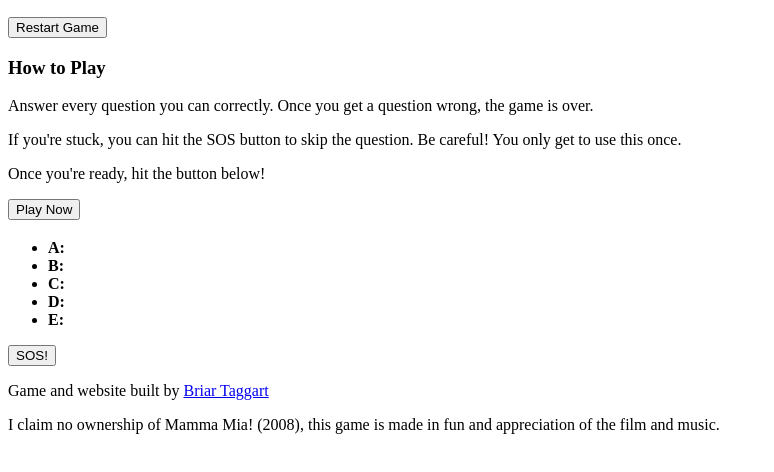
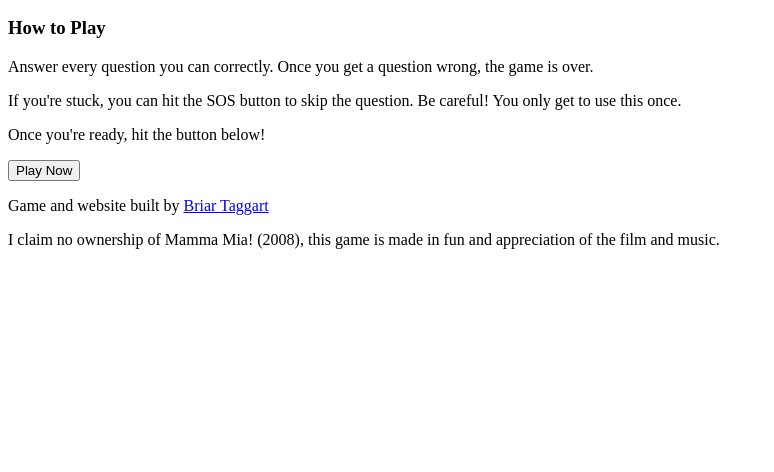
Before and after one commit to CuriosityBard/WhatsTheNameOfTheGame, a plain HTML site: page index.html in a window 1280 px wide. Shown: the part 110-582 px from the top of the page, without its empty margins (0-774 px from the left). Drawn offline with Linux system fonts and the light colour scheme.

Commit message:
Hide gameplay elements

```diff
--- a/index.html
+++ b/index.html
@@ -11,7 +11,7 @@
     <header>
         <h1>What's the Name of the Game?</h1>
         <h2>A Mamma Mia! (2008) Quiz Game</h2>
-        <button id="restart" class="control">Restart Game</button>
+        <button id="restart" class="control" style="display:none;">Restart Game</button>
     </header>
     <main>
         <div id="intro" class="container">
@@ -21,7 +21,7 @@
             <p>Once you're ready, hit the button below!</p>
             <button id="start" class="control">Play Now</button>
         </div>
-        <div id="question" class="container">
+        <div id="question" class="container" style="display:none;">
             <h3 id="ask"></h3>
             <ul id="answer">
                 <li id="a" class="option"><strong>A: </strong><span id="answer-a"></span></li>
```
